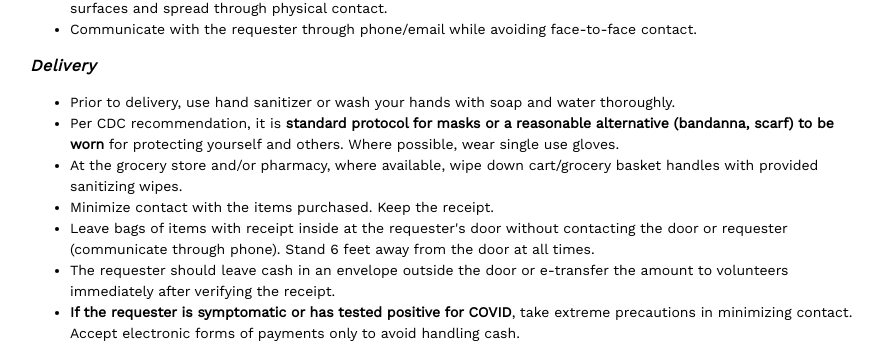
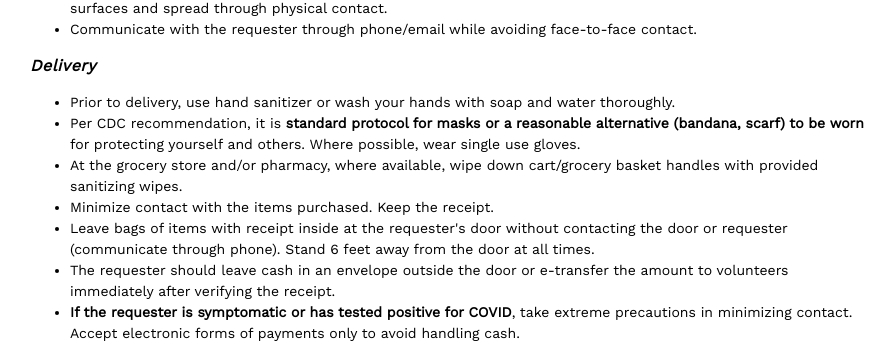
Before and after one commit to amnahhashmi/shield, a Django app: page /health in a window 1280 px wide. Shown: the part 557-902 px from the top of the page, without its empty margins (190-1085 px from the left). Run offline with Django 3.2, Linux system fonts and the light colour scheme; parts of the project's set-up code (start-up, migrations or seed data) failed here and were passed over.

Commit message:
Update health and safety protocol and FAQs

```diff
--- a/errand_matcher/templates/errand_matcher/health-and-safety.html
+++ b/errand_matcher/templates/errand_matcher/health-and-safety.html
@@ -53,7 +53,7 @@
         <p class="title-text"><i>Delivery</i></p>
         <ul class="details-text">
         	<li>Prior to delivery, use hand sanitizer or wash your hands with soap and water thoroughly.</li>
-        	<li>Per CDC recommendation, it is <b>standard protocol for masks or a reasonable alternative (bandanna, scarf) to be worn</b> for protecting yourself and others. Where possible, wear single use gloves.</li>
+        	<li>Per CDC recommendation, it is <b>standard protocol for masks or a reasonable alternative (bandana, scarf) to be worn</b> for protecting yourself and others. Where possible, wear single use gloves.</li>
         	<li>At the grocery store and/or pharmacy, where available, wipe down cart/grocery basket handles with provided sanitizing wipes.</li>
         	<li>Minimize contact with the items purchased. Keep the receipt.</li>
         	<li>Leave bags of items with receipt inside at the requester's door without contacting the door or requester (communicate through phone). Stand 6 feet away from the door at all times.</li>
```
